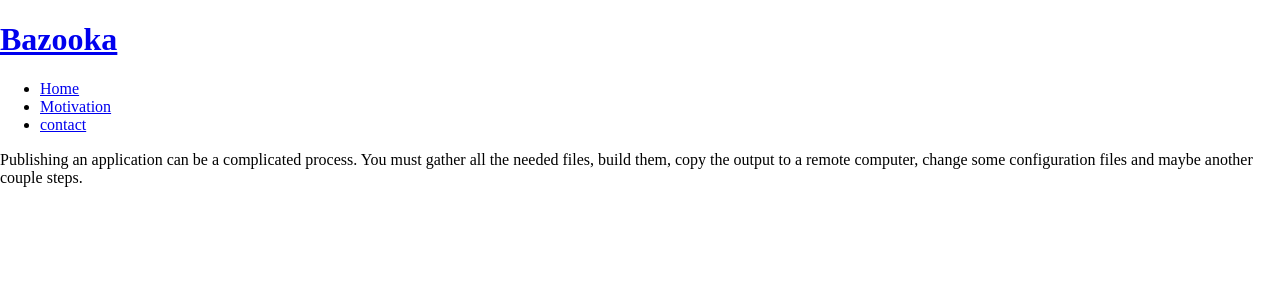
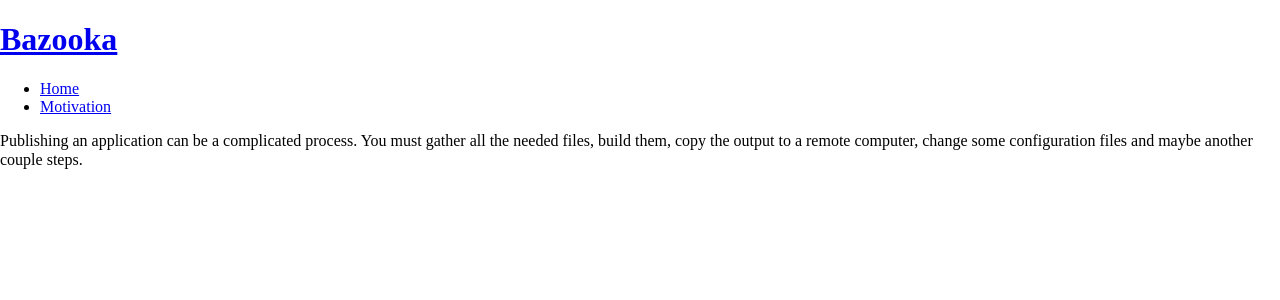
Before and after one commit to BazookaDeploy/Bazooka, a Jekyll site: the page built from why.md, in a window 1280 px wide. Shown: the top 300 px of the page. Built offline with Jekyll 4.4.1, drawn with Linux system fonts in a browser that asks for light colours; nearby versions of some CDN libraries; library files that are not in the unit come from our copies; Markdown is read by kramdown in place of the engine named in the settings.

```diff
--- a/_includes/navigation.html
+++ b/_includes/navigation.html
@@ -1,5 +1,4 @@
 <ul class="main-navigation">
-  <li><a href="/docs.html">Home</a></li>
-  <li><a href="/motivation.html">Motivation</a></li>
-  <li><a href="/contact">contact</a></li>
+  <li><a href="docs.html">Home</a></li>
+  <li><a href="motivation.html">Motivation</a></li>
 </ul>
--- a/stylesheets/stylesheet.css
+++ b/stylesheets/stylesheet.css
@@ -60,10 +60,12 @@ html, body, .container, .left-col {
 .left-col {
   float:left;
   width:20%;
+  background-color: #eee;
 }
 
 .mid-col {
   float:left;
+  padding: 10px;
 }
 
 .main-navigation {
```
